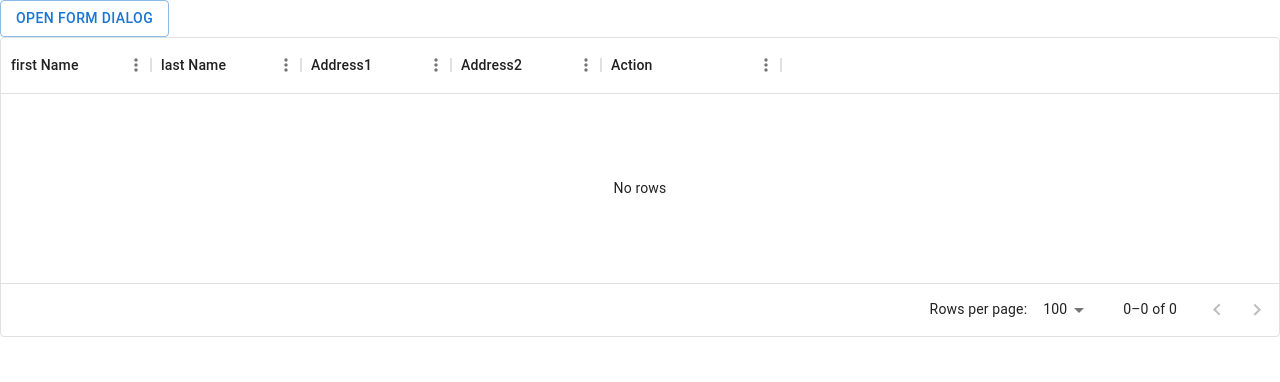
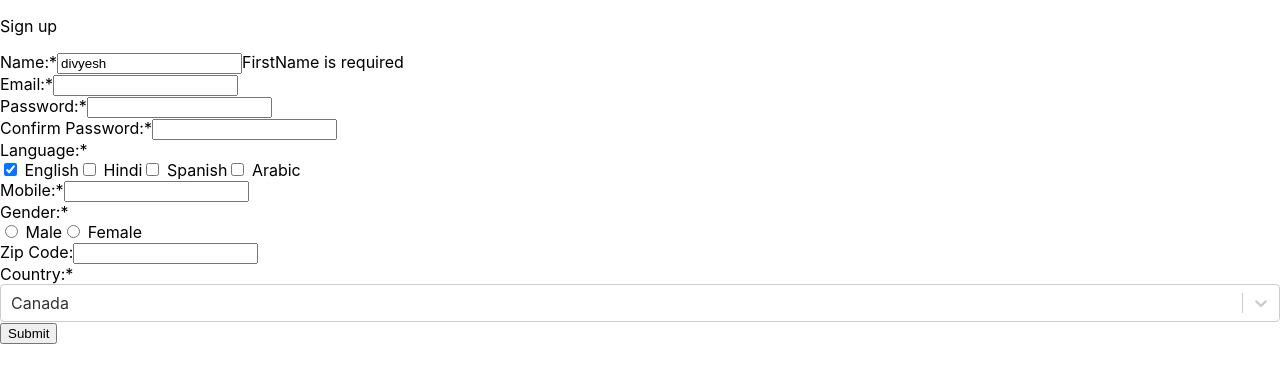
Before and after one commit to divyesh2123/app-123, a React (Create React App) app: page / in a window 1280 px wide. Shown: the top 382 px of the page. Built offline with nearby package versions, Linux system fonts and the light colour scheme.

Commit message:
this is the data

```diff
--- a/package.json
+++ b/package.json
@@ -13,6 +13,7 @@
     "react": "^18.2.0",
     "react-dom": "^18.2.0",
     "react-scripts": "5.0.1",
+    "react-select": "^5.8.0",
     "web-vitals": "^2.1.4"
   },
   "scripts": {
--- /dev/null
+++ b/src/MyFullFormExample.js
@@ -0,0 +1,277 @@
+import React, { useState } from 'react'
+import ReactSelect from "react-select";
+
+export default function FullFormFunction() {
+
+
+   const[state,setState] =useState({
+    form: {
+        name: "divyesh",
+        email: "",
+        mobile: "",
+        password: "",
+        confirmPassword: "",
+        gender: null,
+        language: ["english"],
+        country: "Canada",
+        zipCode: ""
+      },
+      formErrors: {
+        name: "FirstName is required",
+        email: null,
+        mobile: null,
+        password: null,
+        confirmPassword: null,
+        gender: "",
+        language: null,
+        country: null,
+
+      }
+   });
+
+   const countryList = [
+    { value: "india", label: "India" },
+    { value: "us", label: "US" },
+    { value: "australia", label: "Australia" },
+    { value: "Canada", label: "Canada" }
+  ];
+  const languageList = [
+    { value: "english", label: "English" },
+    { value: "hindi", label: "Hindi" },
+    { value: "spanish", label: "Spanish" },
+    { value: "arabic", label: "Arabic" }
+  ];
+
+
+  var  validateNumber = evt => {
+        var theEvent = evt || window.event;
+
+        // Handle paste
+
+          // Handle key press
+          var key = theEvent.keyCode || theEvent.which;
+        //  alert(key);
+
+          key = String.fromCharCode(key);
+
+
+
+
+        if(key)
+        var regex = /[0-9]|\./;
+        if (!regex.test(key)) {
+          theEvent.returnValue = false;
+          if (theEvent.preventDefault) theEvent.preventDefault();
+        }
+      }
+
+   var   handleChange = e => {
+
+      };
+
+    var  validateField = (name, value, refValue) => {
+      };
+
+    var  validateForm = (form, formErrors) => {
+      };
+
+     var handleSubmit = () => {
+        const { form, formErrors } = state;
+        const errorObj = validateForm(form, formErrors);
+        if (Object.keys(errorObj).length !== 0) {
+          setState({...state, formErrors: { ...formErrors, ...errorObj } });
+          return false;
+        }
+        console.log("Data: ", form);
+      };
+
+  return (
+    <>
+        <div className="signup-box">
+          <p className="title">Sign up</p>
+          <div className="row">
+            <div className="col-md-6">
+              <div className="form-group">
+                <label>
+                  Name:<span className="asterisk">*</span>
+                </label>
+                <input
+                  className="form-control"
+                  type="text"
+                  name="name"
+                  value={state.form.name}
+                  onChange={handleChange}
+                  onBlur={handleChange}
+                />
+                {state.formErrors.name && (
+                  <span className="err">{state.formErrors.name}</span>
+                )}
+              </div>
+              <div className="form-group">
+                <label>
+                  Email:<span className="asterisk">*</span>
+                </label>
+                <input
+                  className="form-control"
+                  type="text"
+                  name="email"
+                  value={state.form.email}
+                  onChange={handleChange}
+                  onBlur={handleChange}
+                />
+                {state.formErrors.email && (
+                  <span className="err">{state.formErrors.email}</span>
+                )}
+              </div>
+              <div className="form-group">
+                <label>
+                  Password:<span className="asterisk">*</span>
+                </label>
+                <input
+                  className="form-control"
+                  type="password"
+                  name="password"
+                  value={state.form.password}
+                  onChange={handleChange}
+                  onBlur={handleChange}
+                />
+                {state.formErrors.password && (
+                  <span className="err">{state.formErrors.password}</span>
+                )}
+              </div>
+              <div className="form-group">
+                <label>
+                  Confirm Password:<span className="asterisk">*</span>
+                </label>
+                <input
+                  className="form-control"
+                  type="password"
+                  name="confirmPassword"
+                  value={state.form.confirmPassword}
+                  onChange={handleChange}
+                  onBlur={handleChange}
+                />
+                {state.formErrors.confirmPassword && (
+                  <span className="err">{state.formErrors.confirmPassword}</span>
+                )}
+              </div>
+              <div className="form-group">
+                <label className="mr-3">
+                  Language:<span className="asterisk">*</span>
+                </label>
+                <div className="form-control border-0 p-0 pt-1">
+                  {languageList.map((x, i) => {
+                    return (
+                      <label key={i} className="mr-2">
+                        <input
+                          type="checkbox"
+                          name="language"
+                          value={x.value}
+                          checked={state.form.language.includes(x.value)}
+                          onChange={handleChange}
+                        />{" "}
+                        {x.label}
+                      </label>
+                    );
+                  })}
+                </div>
+                {state.formErrors.language && (
+                  <span className="err">{state.formErrors.language}</span>
+                )}
+              </div>
+            </div>
+            <div className="col-md-6">
+              <div className="form-group">
+                <label>
+                  Mobile:<span className="asterisk">*</span>
+                </label>
+                <input
+                  className="form-control"
+                  type="text"
+                  name="mobile"
+                  value={state.form.mobile}
+                  onChange={handleChange}
+                  onBlur={handleChange}
+                  onKeyPress={validateNumber}
+                />
+                {state.formErrors.mobile && (
+                  <span className="err">{state.formErrors.mobile}</span>
+                )}
+              </div>
+              <div className="form-group">
+                <label className="mr-3">
+                  Gender:<span className="asterisk">*</span>
+                </label>
+                <div className="form-control border-0 p-0 pt-1">
+                  <label className="mr-2">
+                    <input
+                      type="radio"
+                      name="gender"
+                      value="male"
+                      checked={state.form.gender === "male"}
+                      onChange={handleChange}
+                    />{" "}
+                    Male
+                  </label>
+                  <label>
+                    <input
+                      type="radio"
+                      name="gender"
+                      value="female"
+                      checked={state.form.gender == "female"}
+                      onChange={handleChange}
+                    />{" "}
+                    Female
+                  </label>
+                </div>
+                {state.formErrors.gender && (
+                  <span className="err">{state.formErrors.gender}</span>
+                )}
+              </div>
+              <div className="form-group">
+                <label>Zip Code:</label>
+                <input
+                  className="form-control"
+                  type="text"
+                  name="zipCode"
+                  value={state.form.zipCode}
+                  onChange={handleChange}
+                />
+              </div>
+              <div className="form-group">
+                <label>
+                  Country:<span className="asterisk">*</span>
+                </label>
+                <ReactSelect
+                  name="country"
+                  options={countryList}
+                  value={countryList.find(x => x.value === state.form.country)}
+                  onChange={e =>
+                    handleChange({
+                      target: {
+                        name: "country",
+                        value: e.value
+                      }
+                    })
+                  }
+                />
+                {state.formErrors.country && (
+                  <span className="err">{state.formErrors.country}</span>
+                )}
+              </div>
+            </div>
+          </div>
+
+          <div className="form-group">
+            <input
+              type="button"
+              className="btn btn-primary"
+              value="Submit"
+              onClick={handleSubmit}
+            />
+          </div>
+        </div>
+
+      </>
+  )
+}
--- a/src/index.js
+++ b/src/index.js
@@ -5,11 +5,13 @@ import App from './App';
 import reportWebVitals from './reportWebVitals';
 import MyApp from './MyApp';
 import ParentC from './ParentC';
+import MyFullFormExample from './MyFullFormExample';
+import FullFormFunction from './MyFullFormExample';
 
 const root = ReactDOM.createRoot(document.getElementById('root'));
 root.render(
   <React.StrictMode>
-    <ParentC />
+    <FullFormFunction />
   </React.StrictMode>
 );
 
```
Also changed, not shown: 1 other file (tests, documents, lock files or other folders).
